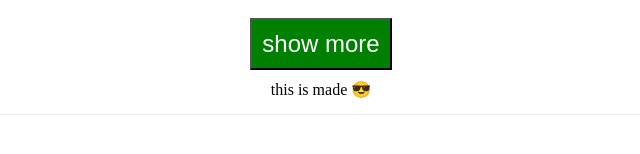
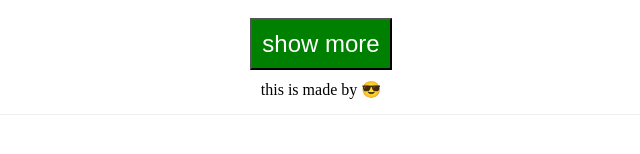
Before and after one commit to fahadshakeel23/image-search, a plain HTML site: page index.html in a window 1280 px wide. Shown: the part 312-466 px from the top of the page, 319-959 px from the left. Drawn offline with Linux system fonts and the light colour scheme; no server answers.

Commit message:
image-search

```diff
--- a/index.html
+++ b/index.html
@@ -21,7 +21,7 @@
       <div class="display_images"></div>
       <button class="show_more" onclick="showMoreImages()" >show more</button>
 
-      <footer class="made_with" >this is made 😎</footer>
+      <footer class="made_with" >this is made by 😎</footer>
     </div>
 
     <script src = "./script.js"></script>
```
